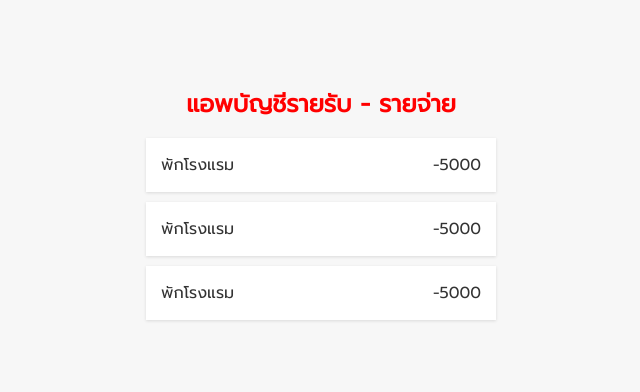
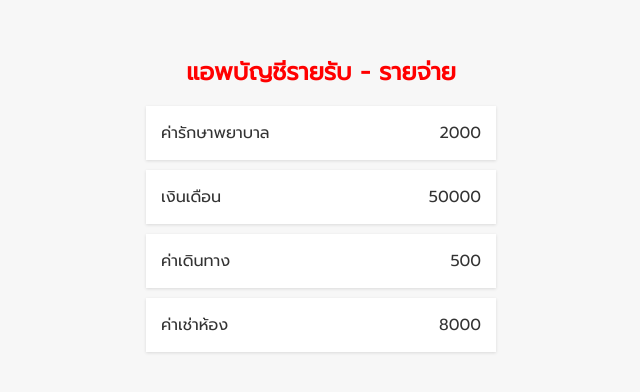
Before and after one commit to nattaponwongs/react-basic, a React (Create React App) app: page / in a window 1280 px wide. Shown: the part 192-584 px from the top of the page, without its empty margins (319-959 px from the left). Built offline with nearby package versions, Linux system fonts and the light colour scheme; the HTML template or start-up script is replaced by a standard one.

Commit message:
create prop

```diff
--- a/src/components/Item.js
+++ b/src/components/Item.js
@@ -1,11 +1,7 @@
-
-const Item = () => {
-    const name = 'พักโรงแรม'
-    const amount = 5000
+const Item = (prop) => {
     return (
-        <li className='item'>{name} <span>-{amount}</span></li>
+        <li>{prop.title} <span>{prop.amount}</span></li>
     )
 }
 
-
 export default Item
--- a/src/components/Transaction.js
+++ b/src/components/Transaction.js
@@ -4,9 +4,10 @@ import './Transaction.css'
 const Transaction = () => {
     return (
       <ul className='item-list'>
-       <Item/>
-       <Item/>
-       <Item/>
+       <Item title='ค่ารักษาพยาบาล' amount='2000'/>
+       <Item title='เงินเดือน' amount='50000'/>
+       <Item title='ค่าเดินทาง' amount='500'/>
+       <Item title='ค่าเช่าห้อง' amount='8000'/>
       </ul>
     );
   }
```
